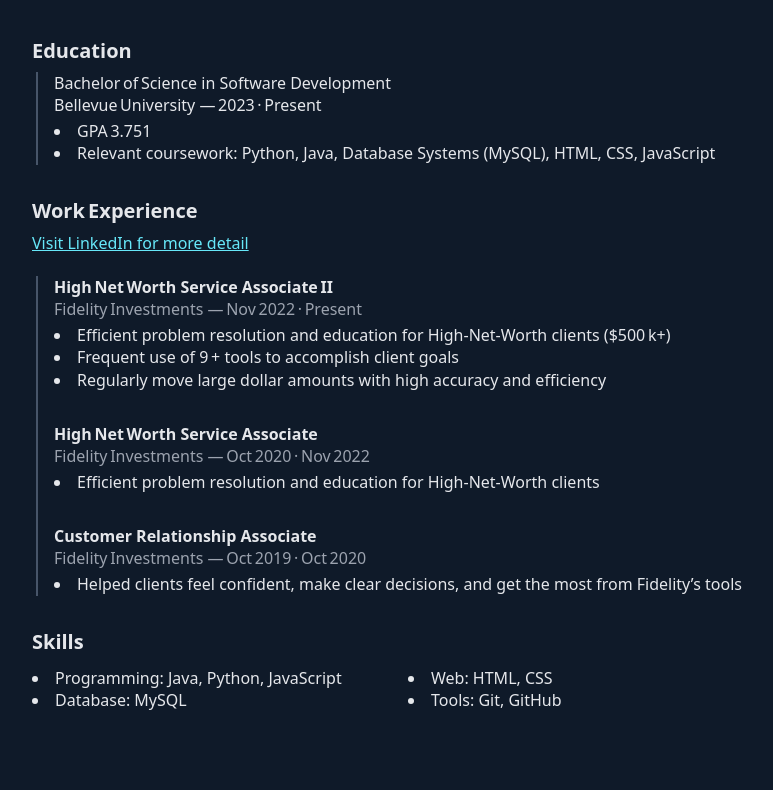
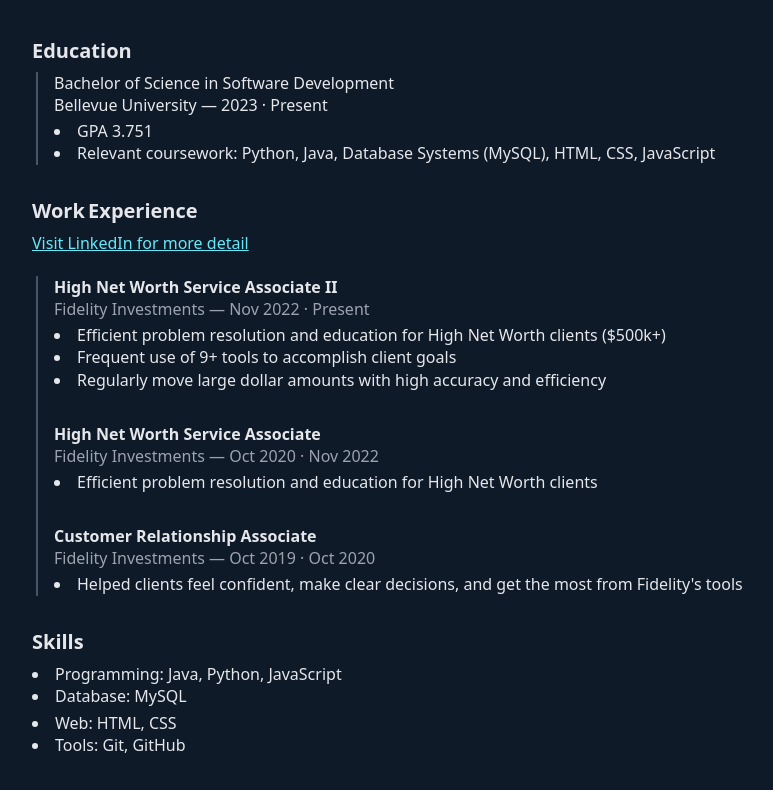
Before and after one commit to paulromer12/pauls-site, a React (Vite) app: page / in a window 1280 px wide. Shown: the part 625-1415 px from the top of the page, without its empty margins (240-1013 px from the left). Before the commit the page ends 1385 px from the top, so only its background shows below. Built offline with nearby package versions, Linux system fonts and the light colour scheme.

Commit message:
Fixed some formating

```diff
--- a/src/pages/home.jsx
+++ b/src/pages/home.jsx
@@ -23,11 +23,11 @@
           <h3>Education</h3>
           <div className="timeline">
             <p className="degree">
-              Bachelor of Science in Software Development
+              Bachelor of Science in Software Development
             </p>
-            <p>Bellevue University — 2023 · Present</p>
+            <p>Bellevue University — 2023 · Present</p>
             <ul>
-              <li>GPA 3.751</li>
+              <li>GPA 3.751</li>
               <li>
                 Relevant coursework: Python, Java, Database Systems&nbsp;(MySQL),
                 HTML, CSS, JavaScript
@@ -52,14 +52,14 @@
 
           <div className="timeline">
             <div className="job">
-              <h4>High Net Worth Service Associate II</h4>
-              <p className="sub">Fidelity Investments — Nov 2022 · Present</p>
+              <h4>High Net Worth Service Associate II</h4>
+              <p className="sub">Fidelity Investments — Nov 2022 · Present</p>
               <ul>
                 <li>
                   Efficient problem resolution and education for
-                  High‑Net‑Worth clients&nbsp;($500 k+)
+                  High Net Worth clients&nbsp;($500k+)
                 </li>
-                <li>Frequent use of 9 + tools to accomplish client goals</li>
+                <li>Frequent use of 9+ tools to accomplish client goals</li>
                 <li>
                   Regularly move large dollar amounts with high accuracy and
                   efficiency
@@ -68,14 +68,14 @@
             </div>
 
             <div className="job">
-              <h4>High Net Worth Service Associate</h4>
+              <h4>High Net Worth Service Associate</h4>
               <p className="sub">
-                Fidelity Investments — Oct 2020 · Nov 2022
+                Fidelity Investments — Oct 2020 · Nov 2022
               </p>
               <ul>
                 <li>
                   Efficient problem resolution and education for
-                  High‑Net‑Worth clients
+                  High Net Worth clients
                 </li>
               </ul>
             </div>
@@ -83,12 +83,12 @@
             <div className="job">
               <h4>Customer Relationship Associate</h4>
               <p className="sub">
-                Fidelity Investments — Oct 2019 · Oct 2020
+                Fidelity Investments — Oct 2019 · Oct 2020
               </p>
               <ul>
                 <li>
                   Helped clients feel confident, make clear decisions, and get
-                  the most from Fidelity’s tools
+                  the most from Fidelity's tools
                 </li>
               </ul>
             </div>
@@ -98,7 +98,7 @@
         {/* skills */}
         <article className="skills">
           <h3>Skills</h3>
-          <div className="skill‑grid">
+          <div className="skill-grid">
             <ul>
               <li>Programming: Java, Python, JavaScript</li>
               <li>Database: MySQL</li>
```
